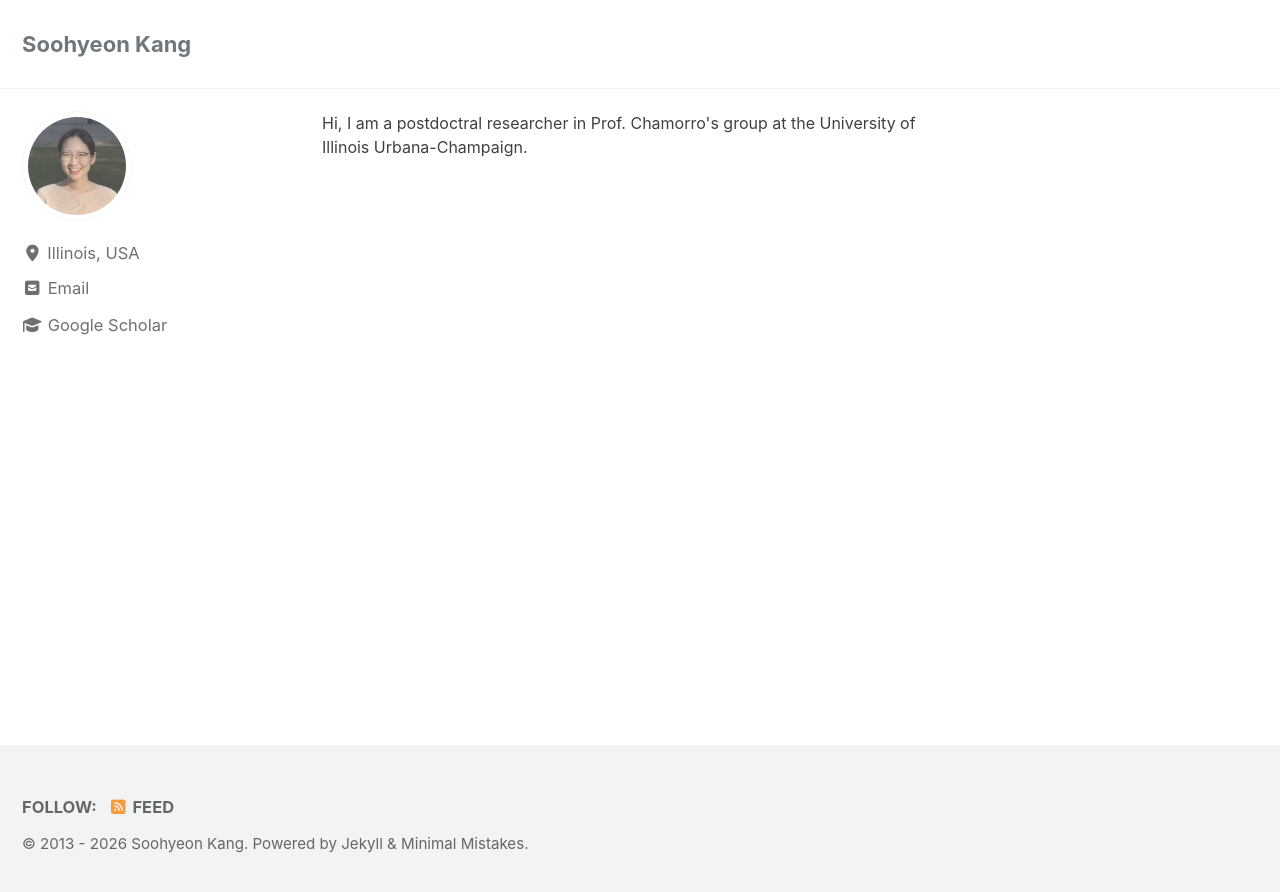
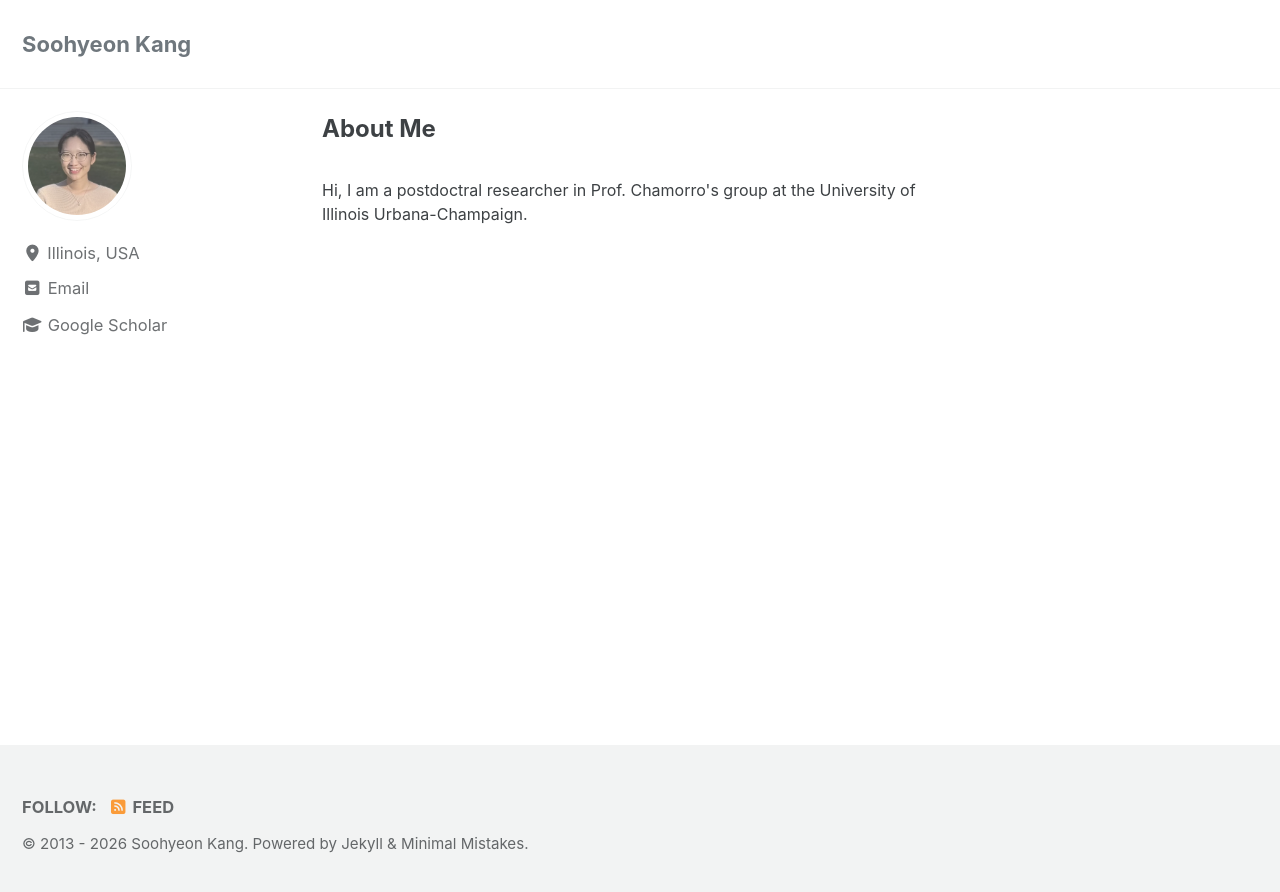
Before and after one commit to soohyeonkang16/soohyeonkang16.github.io, a Jekyll site: the page built from index.html, in a window 1280 px wide. Shown: the top 892 px of the page. Built offline with Jekyll 4.4.1, drawn with Linux system fonts in a browser that asks for light colours; cached includes are drawn as plain includes; the list of posts is cut into pages by our own code.

Commit message:
Add 'About Me' section to index.html

```diff
--- a/index.html
+++ b/index.html
@@ -4,6 +4,10 @@ author_profile: true
 ---
 
 
+<p style="font-size: 24px; font-weight: bold;" margin-bottom: 20px;">
+About Me
+</p>
+
 <p style="font-size: 16px;">
 Hi, I am a postdoctral researcher in Prof. Chamorro's group at the University of Illinois Urbana-Champaign.
 </p>
```
